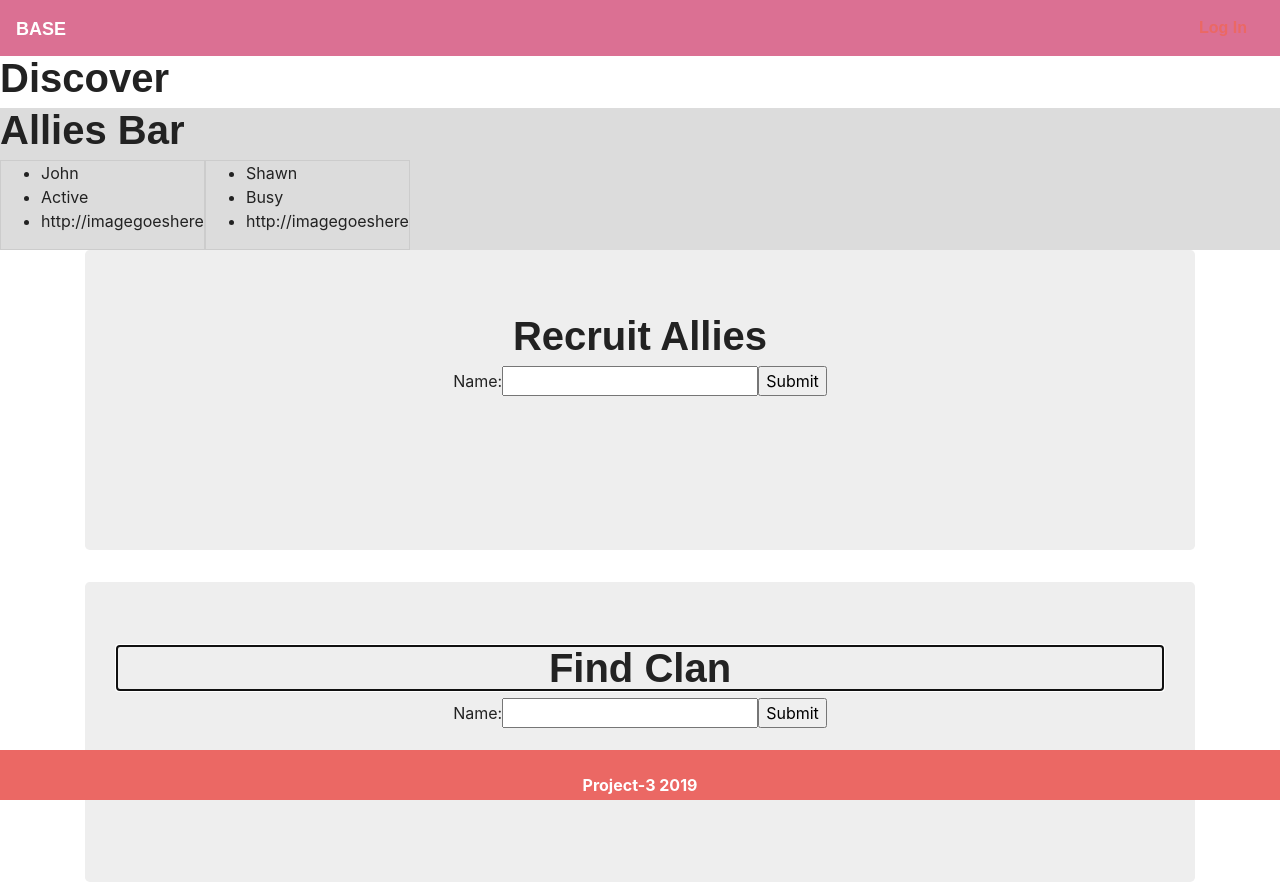
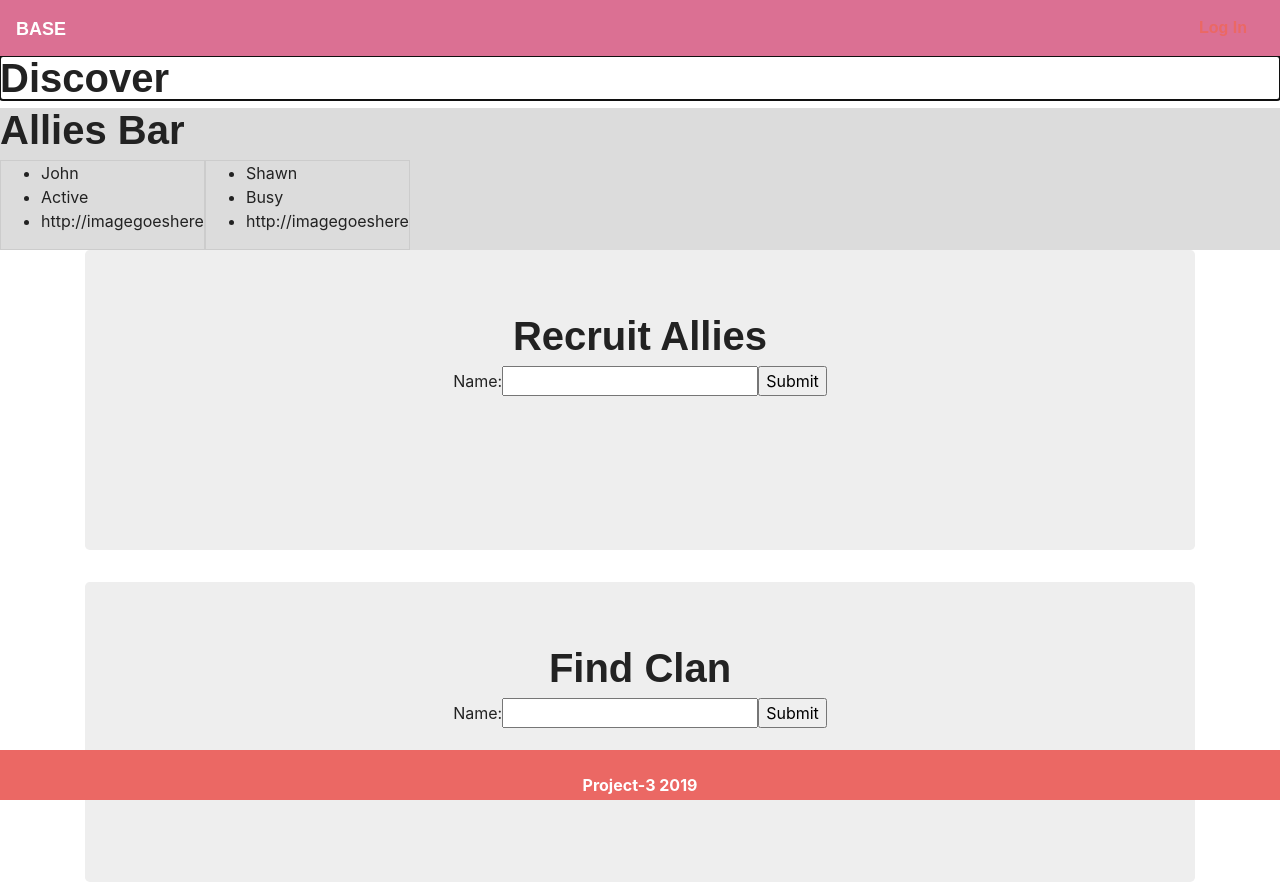
Before and after one commit to JohnCdev/TheGrid, a React (Create React App) app in the folder client/: page /discover in a window 1280 px wide. Built offline with nearby package versions, Linux system fonts and the light colour scheme; the HTML template or start-up script is replaced by a standard one; a web font is replaced by a local one.

Commit message:
removed Header from components for merge

```diff
--- a/client/src/components/FindAlliesSearch/FindAlliesSearch.js
+++ b/client/src/components/FindAlliesSearch/FindAlliesSearch.js
@@ -11,7 +11,7 @@ const FindAlliesSearch = () => {
     return (
         <div>
             <Jumbotron>
-            <Header headerText="Recruit Allies"/>
+            <h1>Recruit Allies</h1>
                 <form>
                     <label>
                         Name:
--- a/client/src/components/FindClansSearch/FindClansSearch.js
+++ b/client/src/components/FindClansSearch/FindClansSearch.js
@@ -10,7 +10,7 @@ const FindClansSearch= () => {
 
     return (
         <Jumbotron>
-            <Header headerText="Find Clan"/>
+            <h1>Find Clan</h1>
                 <form>
                     <label>
                         Name:
```
